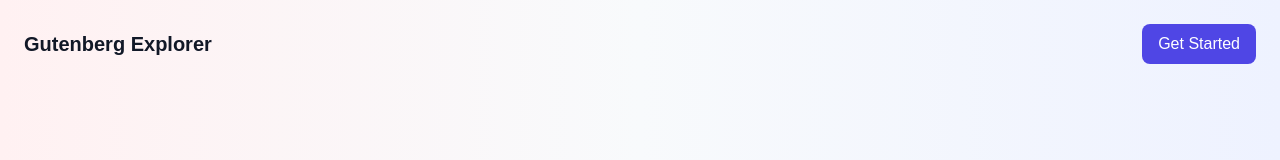
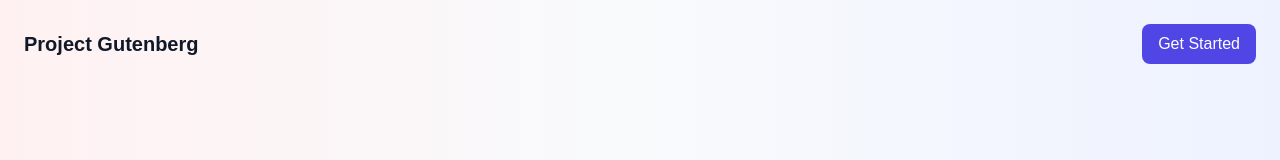
Before and after one commit to mogheess/gutenberg, a Next.js app: page / in a window 1280 px wide. Shown: the top 160 px of the page. Built offline with nearby package versions, Linux system fonts and the light colour scheme.

Commit message:
link to homepage nav

```diff
--- a/components/Navbar.js
+++ b/components/Navbar.js
@@ -8,12 +8,15 @@ const Navbar = () => {
       <div className="flex items-center justify-between">
 
         <div className="flex items-center space-x-2">
-         <span className="font-bold text-xl text-gray-900">Gutenberg Explorer</span>
+         <span className="font-bold text-xl text-gray-900">Project Gutenberg</span>
         </div>
         <nav className="hidden md:flex items-center space-x-8">
-          <button className="bg-indigo-600 text-white px-4 py-2 rounded-lg hover:bg-indigo-700 transition-colors">
-            Get Started
-          </button>
+          <Link href="/dashboard">
+              <button className="bg-indigo-600 text-white px-4 py-2 rounded-lg hover:bg-indigo-700 transition-colors">
+                Get Started
+              </button>
+          </Link>
+
         </nav>
       </div>
     </div>
```
